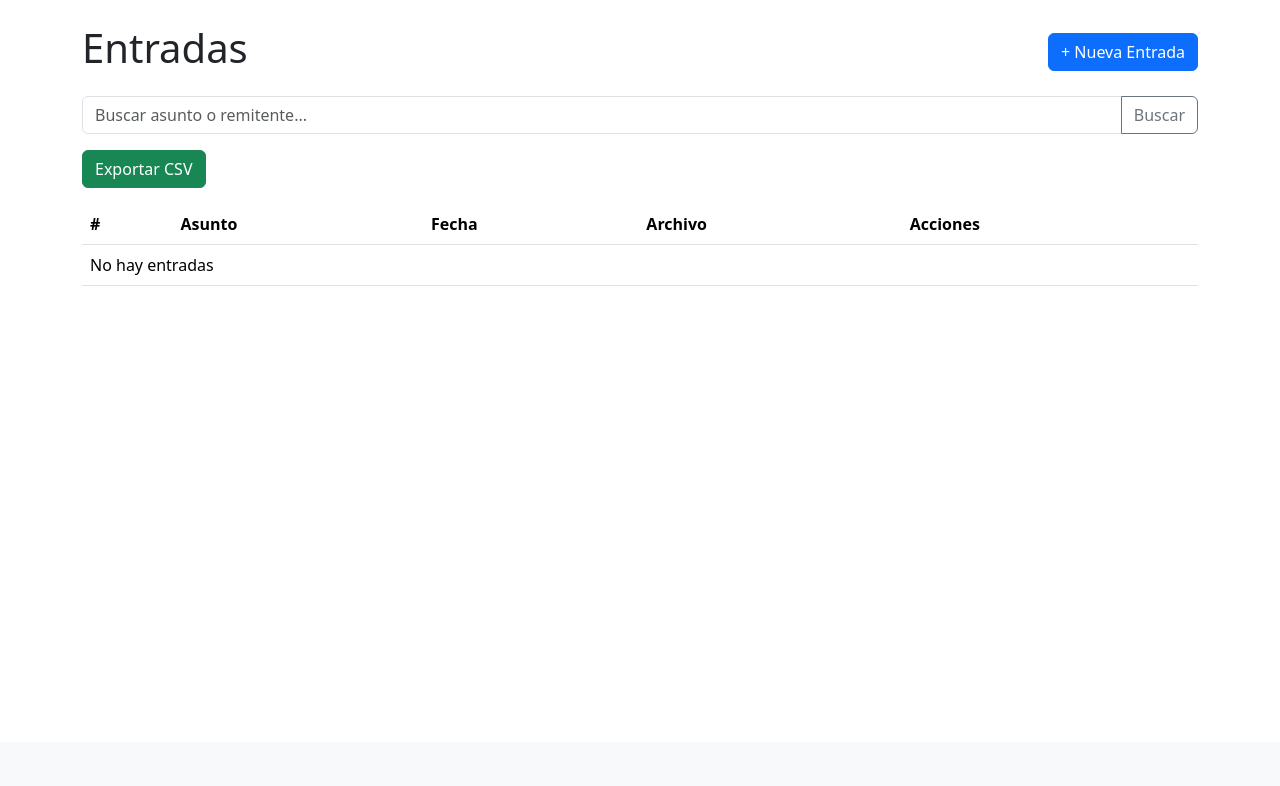
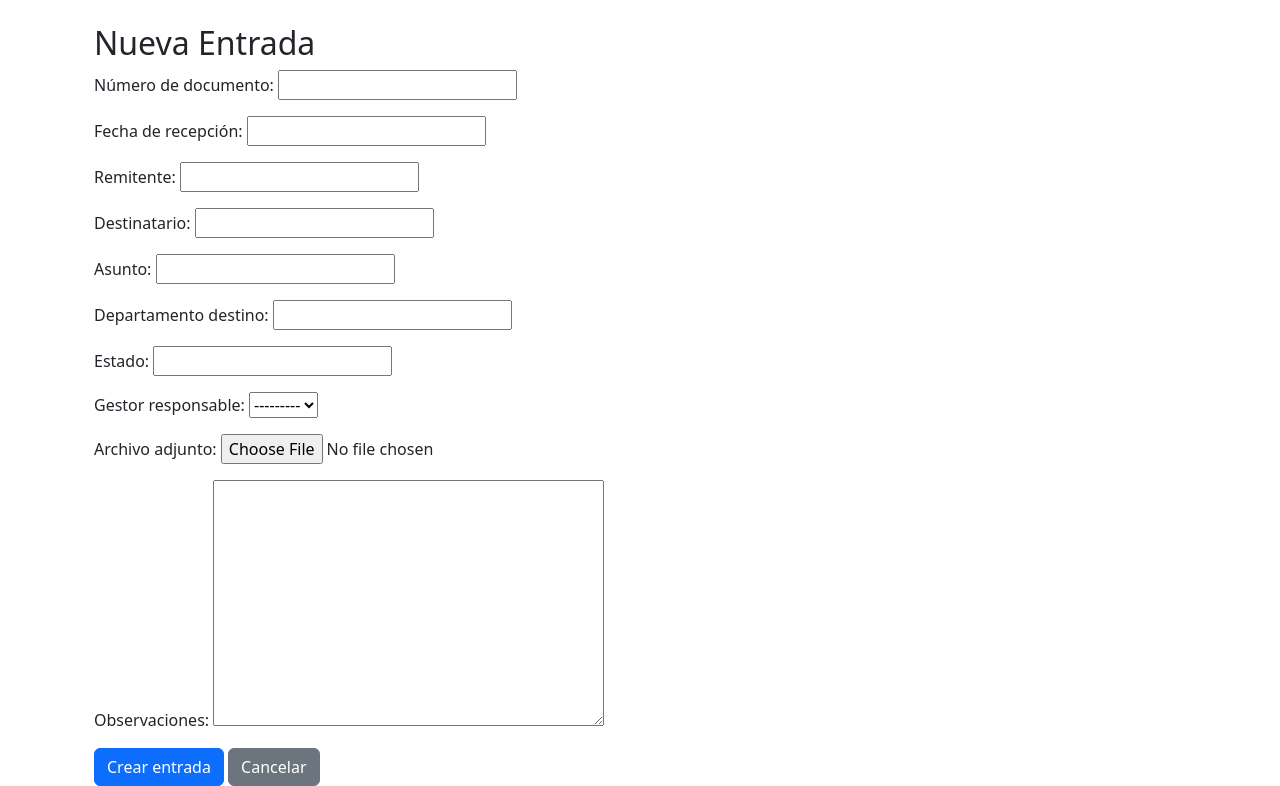
Before and after one commit to felipe1107/correspondencia_django, a Django app: page /entradas/nuevo/ in a window 1280 px wide. Shown: the part 58-844 px from the top of the page. Before the commit the page ends 344 px from the top, so only its background shows below. Run offline with Django 5.2, Linux system fonts and the light colour scheme; a user stored in the database is signed in; data comes from the database, SQL or seed files in the repository; both versions use the stored data as it was after the commit; some libraries are stand-ins or nearby versions.

Commit message:
Publico última versión antes de revisar errores

```diff
--- a/correspondencia_app/forms.py
+++ b/correspondencia_app/forms.py
@@ -12,6 +12,7 @@ class EntradaForm(forms.ModelForm):
             'asunto',
             'departamento_destino',
             'estado',
+            'gestor',            # nuevo campo
             'archivo_adjunto',
             'observaciones',
         ]
--- a/correspondencia_app/models.py
+++ b/correspondencia_app/models.py
@@ -1,4 +1,19 @@
 from django.db import models
+
+class DocumentManager(models.Model):
+    nombre    = models.CharField("Nombre",   max_length=100)
+    email     = models.EmailField("Email")
+    telefono  = models.CharField("Teléfono", max_length=20)
+    archivo   = models.FileField("Archivo", upload_to='gestores/', blank=True, null=True)
+
+    class Meta:
+        verbose_name        = "Gestor de Documentos"
+        verbose_name_plural = "Gestores de Documentos"
+        ordering            = ['nombre']
+
+    def __str__(self):
+        return self.nombre
+
 
 class CorrespondenciaEntrada(models.Model):
     numero_documento     = models.CharField("Número de documento", max_length=50)
@@ -8,6 +23,14 @@ class CorrespondenciaEntrada(models.Model):
     asunto               = models.CharField("Asunto", max_length=200)
     departamento_destino = models.CharField("Departamento destino", max_length=100)
     estado               = models.CharField("Estado", max_length=50)
+    gestor               = models.ForeignKey(
+                             DocumentManager,
+                             verbose_name="Gestor responsable",
+                             on_delete=models.SET_NULL,
+                             null=True,
+                             blank=True,
+                             related_name='entradas'
+                           )
     archivo_adjunto      = models.FileField("Archivo adjunto", upload_to='entradas/', blank=True, null=True)
     observaciones        = models.TextField("Observaciones", blank=True)
 
@@ -18,18 +41,3 @@ class CorrespondenciaEntrada(models.Model):
 
     def __str__(self):
         return f"{self.numero_documento} — {self.asunto}"
-
-
-class DocumentManager(models.Model):
-    nombre    = models.CharField("Nombre",    max_length=100)
-    email     = models.EmailField("Email")
-    telefono  = models.CharField("Teléfono",  max_length=20)
-    archivo   = models.FileField("Archivo", upload_to='gestores/', blank=True, null=True)
-
-    class Meta:
-        verbose_name        = "Gestor de Documentos"
-        verbose_name_plural = "Gestores de Documentos"
-        ordering            = ['nombre']
-
-    def __str__(self):
-        return self.nombre
--- a/templates/correspondencia_app/entrada_form.html
+++ b/templates/correspondencia_app/entrada_form.html
@@ -2,75 +2,15 @@
 {% load static %}
 
 {% block content %}
-  <div class="d-flex justify-content-between align-items-center mb-3">
-    <h1>Entradas</h1>
-    {% if request.user.is_staff %}
-      <a href="{% url 'correspondencia_app:entrada_create' %}" class="btn btn-primary">
-        + Nueva Entrada
-      </a>
-    {% endif %}
+  <div class="container mt-4">
+    <h2>{% if edit %}Editar Entrada{% else %}Nueva Entrada{% endif %}</h2>
+    <form method="post" enctype="multipart/form-data">
+      {% csrf_token %}
+      {{ form.as_p }}  {# incluye ahora el selector de gestor #}
+      <button type="submit" class="btn btn-primary">
+        {% if edit %}Guardar cambios{% else %}Crear entrada{% endif %}
+      </button>
+      <a href="{% url 'correspondencia_app:entrada_list' %}" class="btn btn-secondary">Cancelar</a>
+    </form>
   </div>
-
-  <form method="get" class="mb-3">
-    <div class="input-group">
-      <input type="text" name="q" value="{{ q }}" class="form-control" placeholder="Buscar asunto o remitente...">
-      <button class="btn btn-outline-secondary" type="submit">Buscar</button>
-    </div>
-  </form>
-
-  <a href="{% url 'correspondencia_app:export_entradas_csv' %}" class="btn btn-success mb-3">
-    Exportar CSV
-  </a>
-
-  <table class="table">
-    <thead>
-      <tr>
-        <th>#</th><th>Asunto</th><th>Fecha</th><th>Archivo</th><th>Acciones</th>
-      </tr>
-    </thead>
-    <tbody>
-      {% for e in entradas %}
-      <tr>
-        <td>{{ e.pk }}</td>
-        <td>{{ e.asunto }}</td>
-        <td>{{ e.fecha_recepcion }}</td>
-        <td>
-          {% if e.archivo_adjunto %}
-            <a href="{{ e.archivo_adjunto.url }}" download>Descargar</a>
-          {% else %}&mdash;{% endif %}
-        </td>
-        <td>
-          {% if request.user.is_staff %}
-            <a class="btn btn-sm btn-primary" href="{% url 'correspondencia_app:entrada_edit' e.pk %}">Editar</a>
-            <a class="btn btn-sm btn-danger" href="{% url 'correspondencia_app:entrada_delete' e.pk %}">Eliminar</a>
-          {% endif %}
-        </td>
-      </tr>
-      {% empty %}
-      <tr><td colspan="5">No hay entradas</td></tr>
-      {% endfor %}
-    </tbody>
-  </table>
-
-  {% if entradas.has_other_pages %}
-  <nav>
-    <ul class="pagination">
-      {% if entradas.has_previous %}
-        <li class="page-item">
-          <a class="page-link" href="?q={{ q }}&page={{ entradas.previous_page_number }}">« Anterior</a>
-        </li>
-      {% endif %}
-      {% for num in entradas.paginator.page_range %}
-        <li class="page-item {% if entradas.number == num %}active{% endif %}">
-          <a class="page-link" href="?q={{ q }}&page={{ num }}">{{ num }}</a>
-        </li>
-      {% endfor %}
-      {% if entradas.has_next %}
-        <li class="page-item">
-          <a class="page-link" href="?q={{ q }}&page={{ entradas.next_page_number }}">Siguiente »</a>
-        </li>
-      {% endif %}
-    </ul>
-  </nav>
-  {% endif %}
 {% endblock %}
```
Also changed, not shown: templates/correspondencia_app/entrada_list.html (+25 -9 lines), db.sqlite3, 1 other file.
